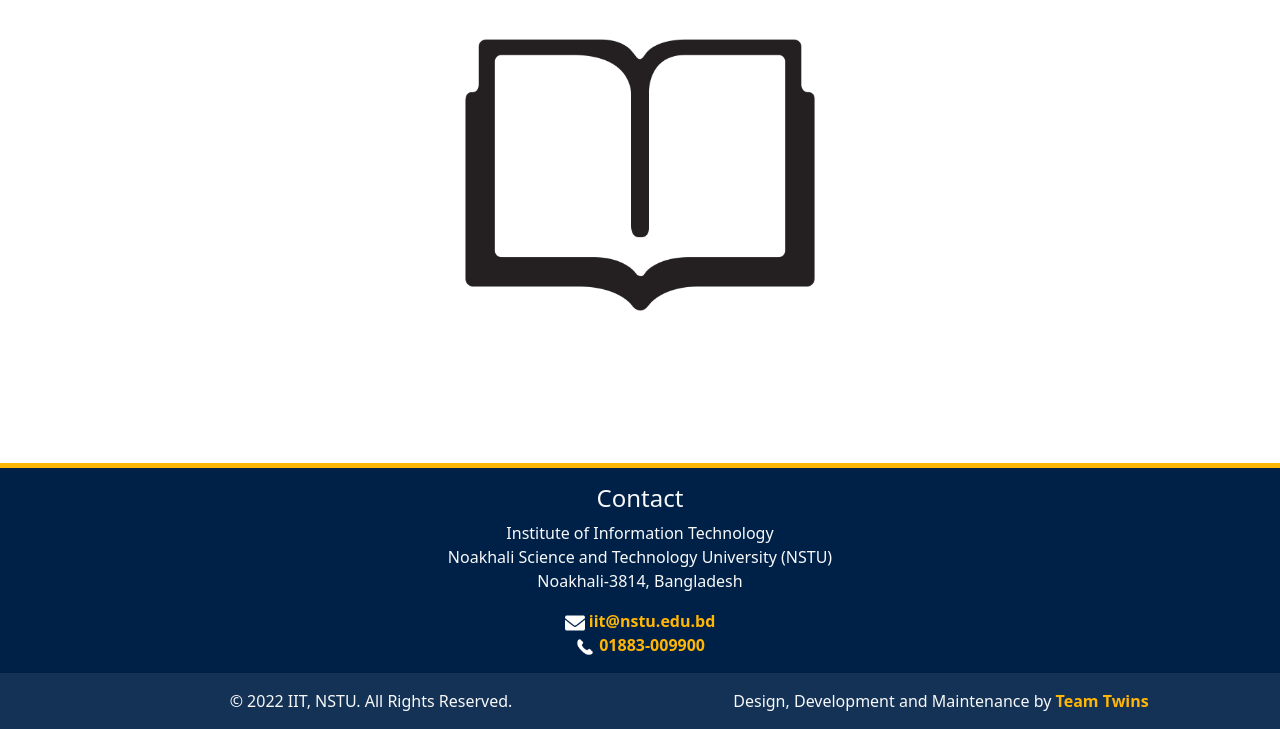
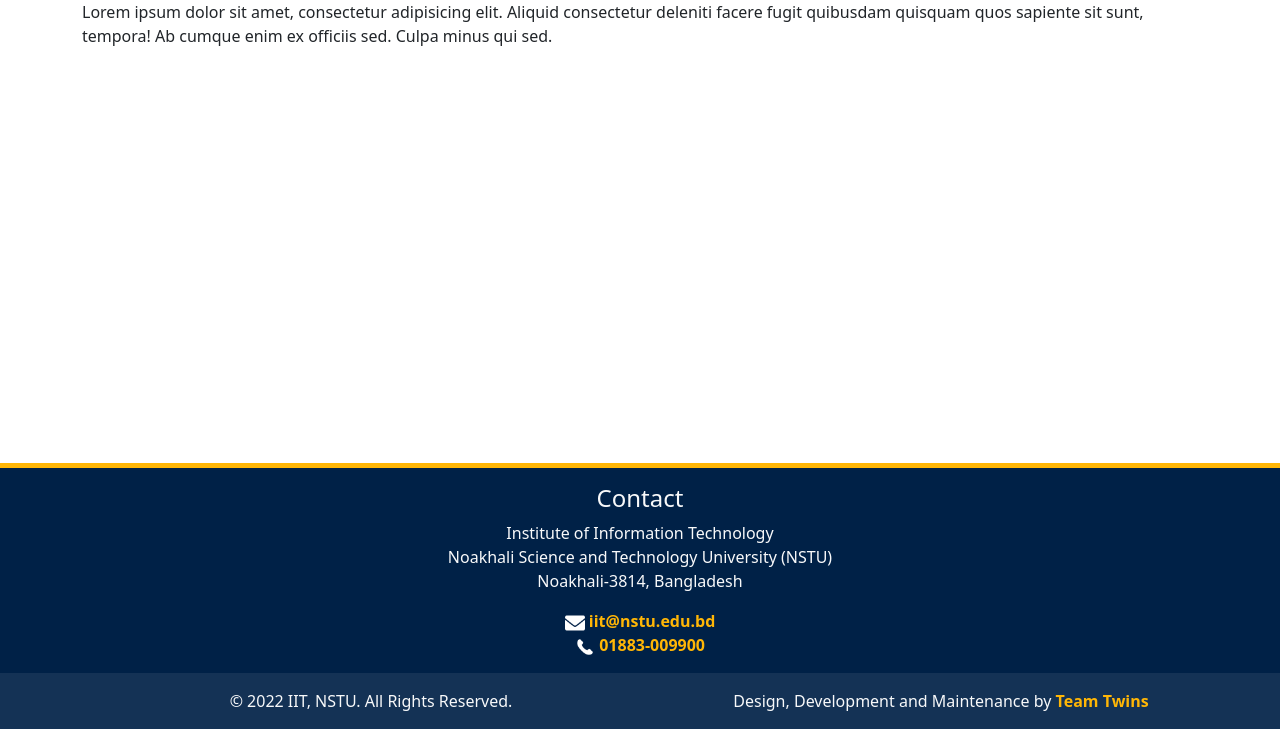
Before and after one commit to IIT-NSTU/IIT-Library-2.0, a PHP site: page / in a window 1280 px wide. Shown: the part 71-800 px from the top of the page. Run offline with PHP 8.4, Linux system fonts and the light colour scheme.

Commit message:
Uploaded as PhpStorm Project

```diff
--- a/Source Code/index.php
+++ b/Source Code/index.php
@@ -11,8 +11,8 @@
     ?>
 
     <!-- <main> -->
-        <div class="text-center">
-            <img src="res/icondark.png" width="350px">
+        <div class="container">
+            <p>Lorem ipsum dolor sit amet, consectetur adipisicing elit. Aliquid consectetur deleniti facere fugit quibusdam quisquam quos sapiente sit sunt, tempora! Ab cumque enim ex officiis sed. Culpa minus qui sed.</p>
         </div>
     <!-- </main> -->
 
```
Also changed, not shown: Source Code/res/envelope-solid.svg (deleted), Source Code/res/favicon.ico (deleted), Source Code/res/icondark.png (deleted), Source Code/res/iitlogo.png (deleted).
